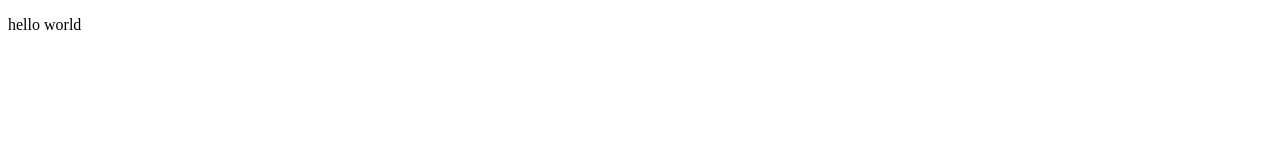
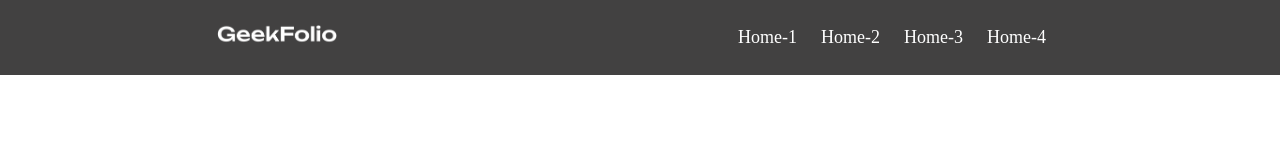
Before and after one commit to Khushimoy/Conceptual-section-01, a plain HTML site: page index.html in a window 1280 px wide. Drawn offline with Linux system fonts and the light colour scheme.

Commit message:
header complete

```diff
--- a/index.html
+++ b/index.html
@@ -4,13 +4,26 @@
     <meta charset="UTF-8">
     <meta name="viewport" content="width=device-width, initial-scale=1.0">
     <title>Conceptual-section-01</title>
+    <link rel="stylesheet" href="style.css">
 </head>
 <body>
     <header>
-
+        <nav>
+            <div class="menu-container">
+                <div class="logo">
+                    <img class="logo-img" src="./logo/logo-light.png" alt="">
+                </div>
+                <div class="menus">
+                    <li class="items">Home-1</li>
+                    <li class="items">Home-2</li>
+                    <l class="items">Home-3</l>
+                    <li class="items">Home-4</li>
+                </div>
+            </div>
+        </nav>
     </header>
     <main>
-        <p>hello world</p>
+
     </main>
     <footer>
 
--- a/style.css
+++ b/style.css
@@ -0,0 +1,33 @@
+*{
+    margin: 0;
+    padding: 0;
+}
+
+.menu-container{
+    background-color: #424141;
+    padding: 20px;
+    color: white;
+    list-style: none;
+    display: flex;
+    align-items: center;
+    justify-content: space-around;
+}
+
+.menus{
+    display: flex;
+}
+
+.logo-img{
+    width: 120px;
+}
+
+.items{
+    margin-right: 10px;
+    padding: 7px;
+    font-size: 18px;
+    cursor: pointer;
+}
+
+.items:hover{
+    color: blue;
+}
```
